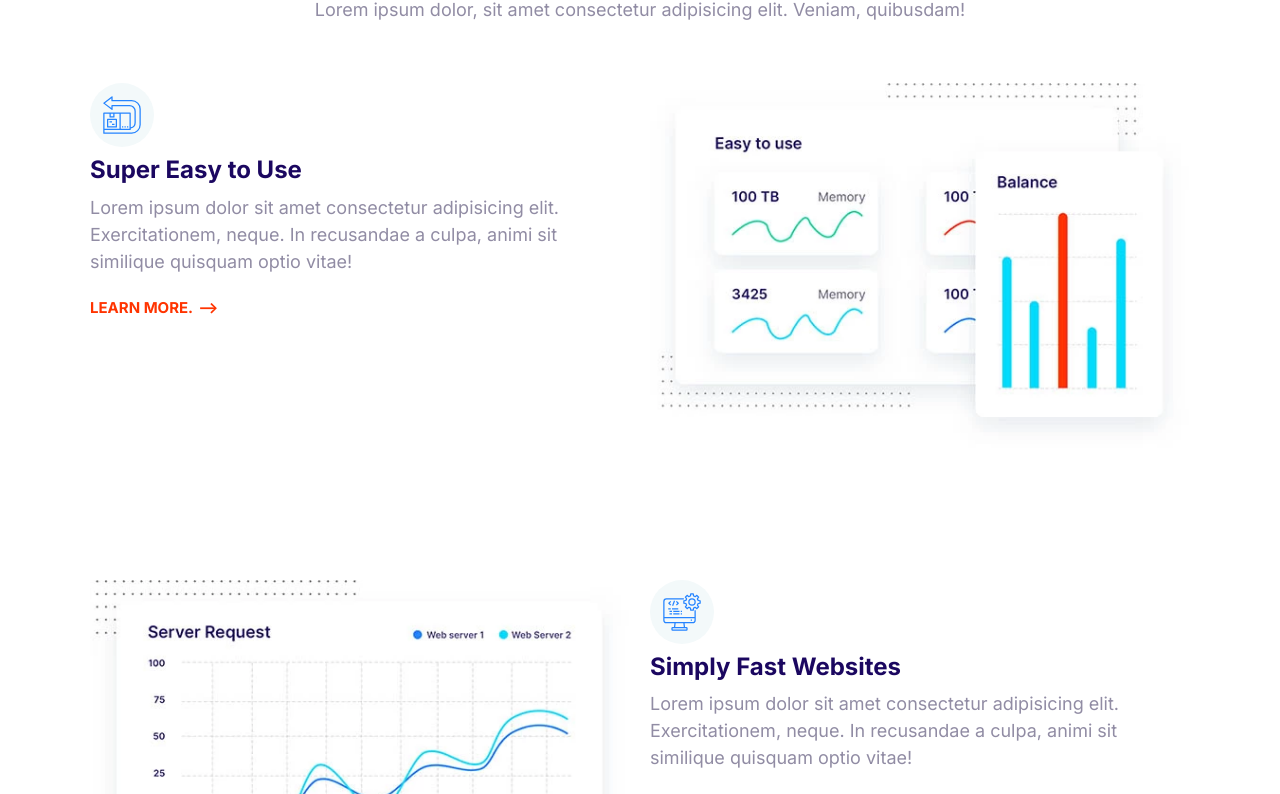
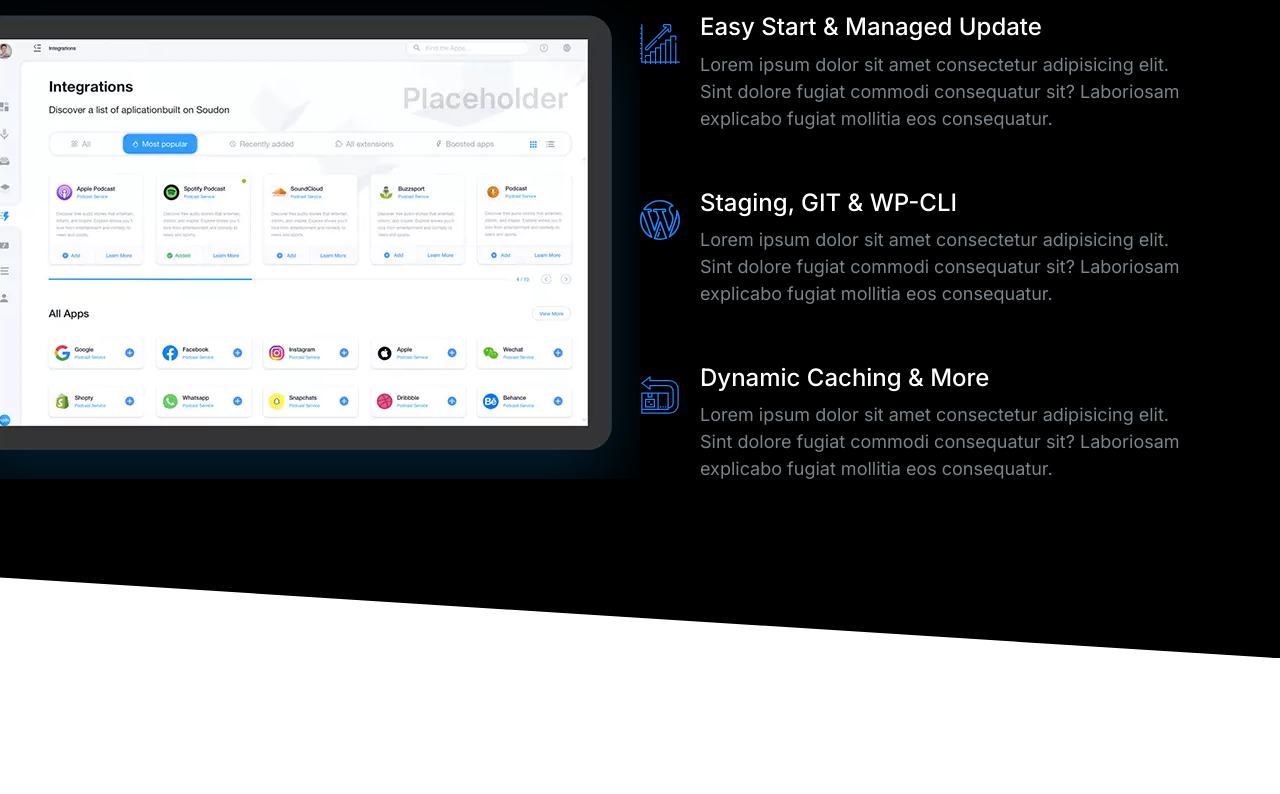
Before and after one commit to emz-achoji/Dave-Domains-Platform, a plain HTML site: page index.html in a window 1280 px wide. Shown: the part 151-945 px from the top of the page. After the commit the page ends 809 px from the top, so only its background shows below. Drawn offline with Linux system fonts and the light colour scheme.

Commit message:
Built the Block Showcase component.

```diff
--- a/css/styles.css
+++ b/css/styles.css
@@ -21,6 +21,10 @@
 }
 
 /* Typography */
+::selection {
+  background: var(--color-primary);
+  color: #fff;
+}
 
 html {
   /* 62.5% of 16px = 10px */
@@ -52,6 +56,7 @@ h2 {
 
 h3 {
   font-size: 3rem;
+  font-weight: 500;
 }
 
 p {
@@ -143,7 +148,6 @@ a {
 .list {
   list-style: none;
   padding-left: 0;
-  color: var(--color-headings);
 }
 
 .list--inline .list__item {
@@ -154,6 +158,7 @@ a {
 .list--tick {
   list-style-image: url(../images/tick.svg);
   padding-left: 3rem;
+  color: var(--color-headings);
 }
 
 .list--tick .list__item {
@@ -430,6 +435,7 @@ a {
 /* Media */
 .media {
   display: flex;
+  margin-bottom: 4rem;
 }
 
 .media__title {
@@ -632,18 +638,20 @@ a {
   color: #7b858b;
 }
 
-.block--dark .block__heading {
+.block--dark h1,
+.block--dark h2,
+.block--dark h3 {
   color: #fff;
 }
 
 .block--skewed-right {
   padding-bottom: calc(var(--padding-vertical) + 4rem);
-  clip-path: polygon(0% 0%, 100% 0%, 100% 100%, 0% 80%);
+  clip-path: polygon(0% 0%, 100% 0%, 100% 100%, 0% 90%);
 }
 
 .block--skewed-left {
   padding-bottom: calc(var(--padding-vertical) + 4rem);
-  clip-path: polygon(0% 0%, 100% 0%, 100% 80%, 0% 100%);
+  clip-path: polygon(0% 0%, 100% 0%, 100% 90%, 0% 100%);
 }
 
 /* Nav */
@@ -711,10 +719,6 @@ a {
 }
 
 /* Hero */
-.hero {
-  clip-path: polygon(0% 0%, 100% 0%, 100% 90%, 0% 100%);
-}
-
 .hero__tagline {
   font-size: 2rem;
   color: #b9c3cf;
@@ -804,3 +808,23 @@ a {
     order: 2;
   }
 }
+
+/* Showcase Block */
+.block-showcase__image > img {
+  width: 100%;
+}
+
+@media screen and (min-width: 768px) {
+  .block-showcase .grid {
+    grid-template-columns: 50% 50%;
+  }
+
+  .block-showcase__image {
+    justify-self: end;
+  }
+
+  .block-showcase__image > img {
+    width: auto;
+    max-width: 700px;
+  }
+}
--- a/index.html
+++ b/index.html
@@ -14,98 +14,76 @@
     <link rel="stylesheet" href="css/styles.css" />
   </head>
   <body>
-    <section class="block container">
+    <section class="block block--dark block--skewed-right block-showcase">
       <header class="block__header">
-        <h2>Host on the Cloud to Keep Growing</h2>
-        <p>
-          Lorem ipsum dolor, sit amet consectetur adipisicing elit. Veniam,
-          quibusdam!
-        </p>
+        <h2>User-friendly Control Panel</h2>
       </header>
-
-      <article class="grid grid--1x2 feature">
-        <div class="feature__content">
-          <span class="icon-container">
-            <svg class="icon icon--primary">
-              <use xlink:href="images/sprite.svg#easy"></use>
-            </svg>
-          </span>
-          <h3 class="feature__heading">Super Easy to Use</h3>
-          <p>
-            Lorem ipsum dolor sit amet consectetur adipisicing elit.
-            Exercitationem, neque. In recusandae a culpa, animi sit similique
-            quisquam optio vitae!
-          </p>
-          <a href="#" class="link-arrow">Learn More.</a>
-        </div>
-        <picture>
+      <div class="container grid grid--1x2">
+        <picture class="block-showcase__image">
           <source
             type="image/webp"
-            srcset="images/easy.webp 1x, images/easy@2x.webp 2x"
+            srcset="images/ipad.webp 1x, images/ipad@2x.webp 2x"
           />
           <source
-            type="image/jpg"
-            srcset="images/easy.jpg 1x, images/easy@2x.jpg 2x"
+            type="image/png"
+            srcset="images/ipad.png 1x, images/ipad@2x.png 2x"
           />
-          <img class="feature__image" src="images/easy@2x.jpg" alt="" />
+          <img src="images/ipad.png" alt="" />
         </picture>
-      </article>
-
-      <article class="grid grid--1x2 feature">
-        <div class="feature__content">
-          <span class="icon-container">
-            <svg class="icon icon--primary">
-              <use xlink:href="images/sprite.svg#computer"></use>
-            </svg>
-          </span>
-          <h3 class="feature__heading">Simply Fast Websites</h3>
-          <p>
-            Lorem ipsum dolor sit amet consectetur adipisicing elit.
-            Exercitationem, neque. In recusandae a culpa, animi sit similique
-            quisquam optio vitae!
-          </p>
-          <a href="#" class="link-arrow">Learn More.</a>
-        </div>
-        <picture>
-          <source
-            type="image/webp"
-            srcset="images/fast.webp 1x, images/fast@2x.webp 2x"
-          />
-          <source
-            type="image/jpg"
-            srcset="images/fast.jpg 1x, images/fast@2x.jpg 2x"
-          />
-          <img class="feature__image" src="images/fast@2x.jpg" alt="" />
-        </picture>
-      </article>
-
-      <article class="grid grid--1x2 feature">
-        <div class="feature__content">
-          <span class="icon-container">
-            <svg class="icon icon--primary">
-              <use xlink:href="images/sprite.svg#wordpress"></use>
-            </svg>
-          </span>
-          <h3 class="feature__heading">WordPress Made Easy</h3>
-          <p>
-            Lorem ipsum dolor sit amet consectetur adipisicing elit.
-            Exercitationem, neque. In recusandae a culpa, animi sit similique
-            quisquam optio vitae!
-          </p>
-          <a href="#" class="link-arrow">Learn More.</a>
-        </div>
-        <picture>
-          <source
-            type="image/webp"
-            srcset="images/wordpress.webp 1x, images/wordpress@2x.webp 2x"
-          />
-          <source
-            type="image/jpg"
-            srcset="images/wordpress.jpg 1x, images/wordpress@2x.jpg 2x"
-          />
-          <img class="feature__image" src="images/wordpress@2x.jpg" alt="" />
-        </picture>
-      </article>
+        <ul class="list">
+          <li>
+            <div class="media">
+              <div class="media__image">
+                <svg class="icon icon--primary">
+                  <use xlink:href="images/sprite.svg#growth"></use>
+                </svg>
+              </div>
+              <div class="media__body">
+                <h3 class="media__title">Easy Start & Managed Update</h3>
+                <p>
+                  Lorem ipsum dolor sit amet consectetur adipisicing elit. Sint
+                  dolore fugiat commodi consequatur sit? Laboriosam explicabo
+                  fugiat mollitia eos consequatur.
+                </p>
+              </div>
+            </div>
+          </li>
+          <li>
+            <div class="media">
+              <div class="media__image">
+                <svg class="icon icon--primary">
+                  <use xlink:href="images/sprite.svg#wordpress"></use>
+                </svg>
+              </div>
+              <div class="media__body">
+                <h3 class="media__title">Staging, GIT & WP-CLI</h3>
+                <p>
+                  Lorem ipsum dolor sit amet consectetur adipisicing elit. Sint
+                  dolore fugiat commodi consequatur sit? Laboriosam explicabo
+                  fugiat mollitia eos consequatur.
+                </p>
+              </div>
+            </div>
+          </li>
+          <li>
+            <div class="media">
+              <div class="media__image">
+                <svg class="icon icon--primary">
+                  <use xlink:href="images/sprite.svg#easy"></use>
+                </svg>
+              </div>
+              <div class="media__body">
+                <h3 class="media__title">Dynamic Caching & More</h3>
+                <p>
+                  Lorem ipsum dolor sit amet consectetur adipisicing elit. Sint
+                  dolore fugiat commodi consequatur sit? Laboriosam explicabo
+                  fugiat mollitia eos consequatur.
+                </p>
+              </div>
+            </div>
+          </li>
+        </ul>
+      </div>
     </section>
 
     <script src="js/main.js"></script>
```
Also changed, not shown: components/block-showcase.html (added, +71 -0 lines), images/ipad.png (added), images/ipad.webp (added), images/ipad@2x.png (added), images/ipad@2x.webp (added).
